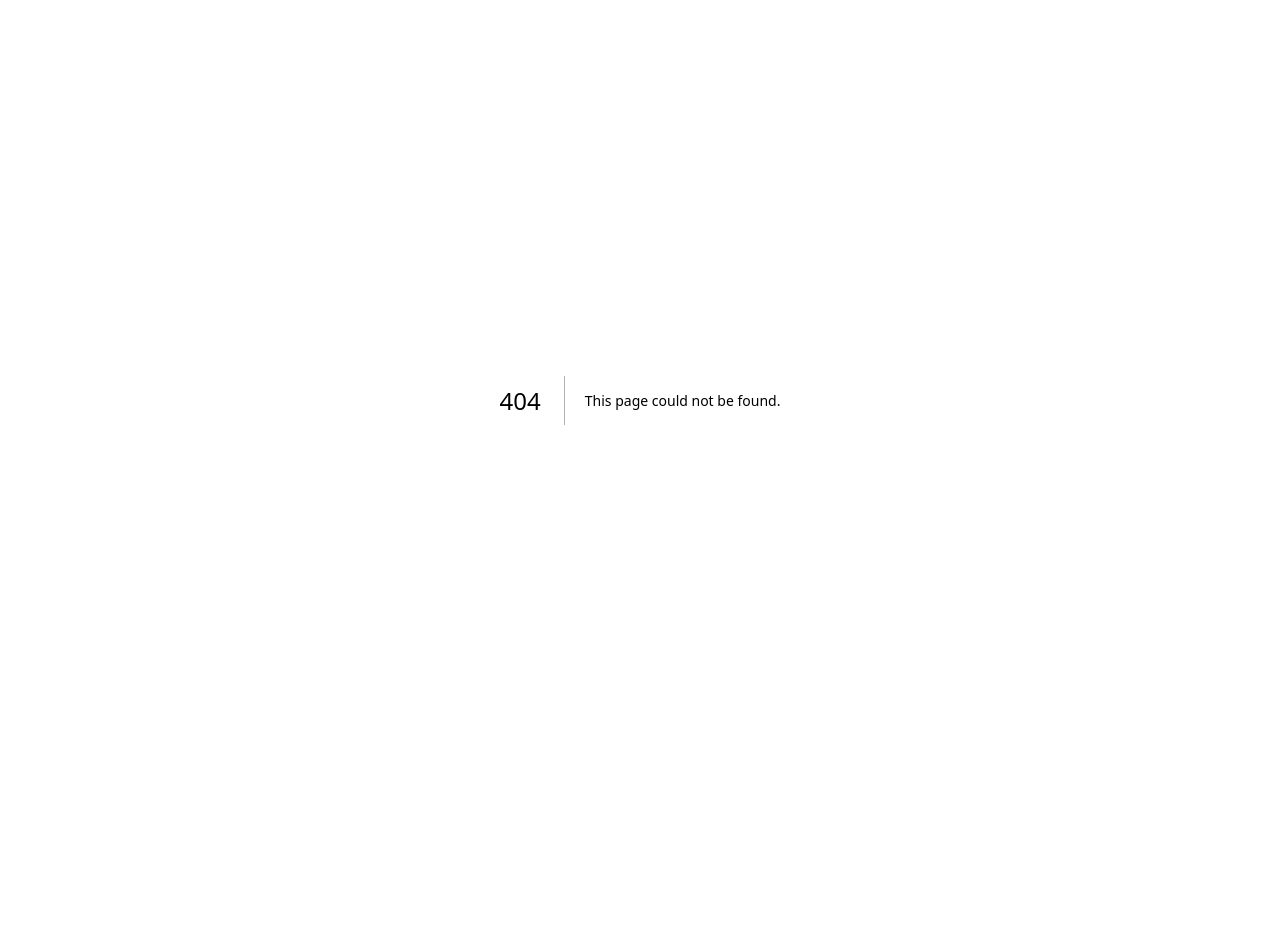
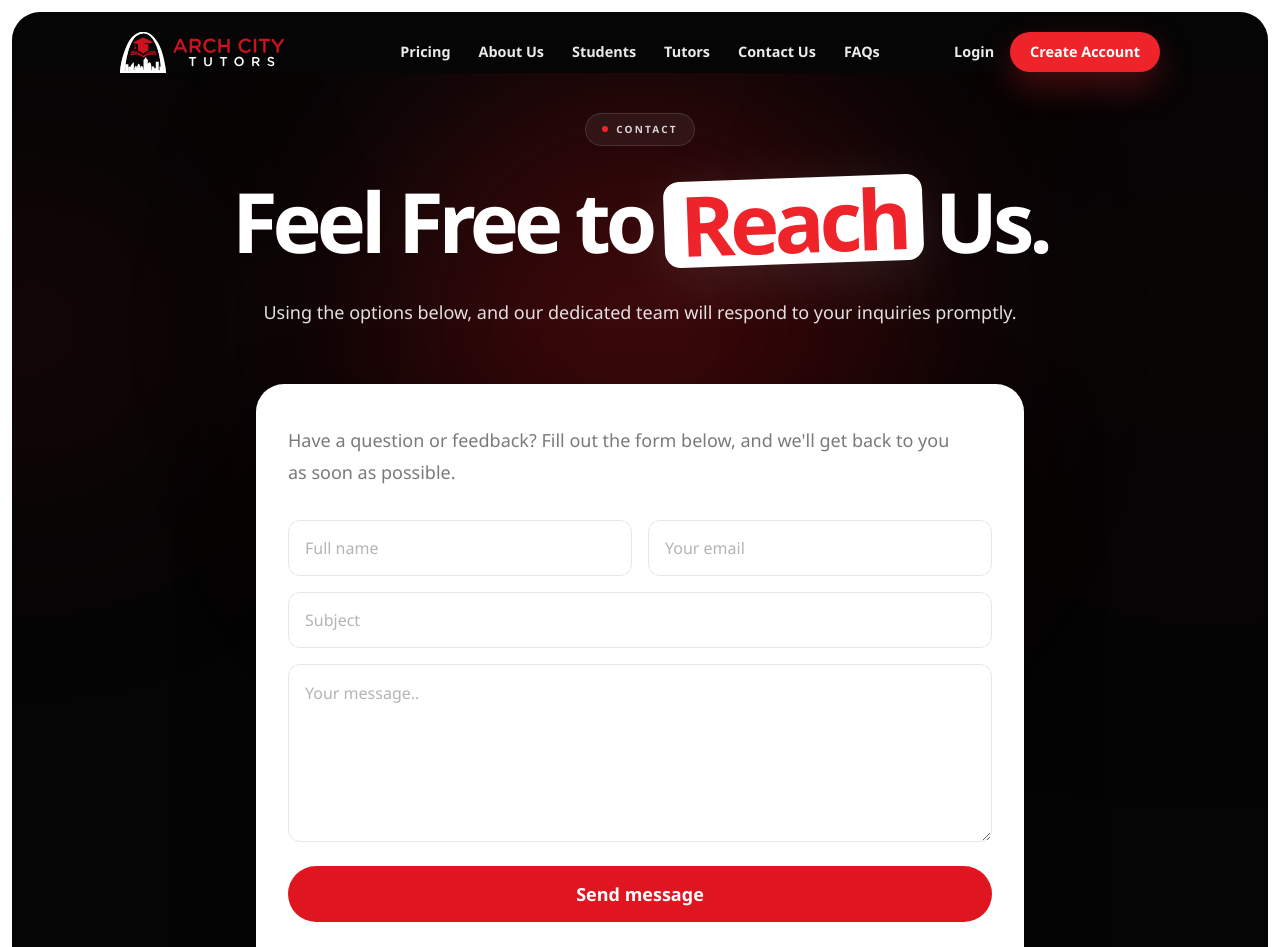
Before and after one commit to mmiskatul/arch-city, a Next.js app: page /contact in a window 1280 px wide. Before the commit this address had no page. Shown: the top 947 px of the page. Before the commit the page ends 800 px from the top, so only its background shows below. Built offline with nearby package versions, Linux system fonts and the light colour scheme.

Commit message:
add the contact page

```diff
--- /dev/null
+++ b/app/(marketing)/contact/page.tsx
@@ -0,0 +1,5 @@
+import { ContactPage } from "@/components/marketing/pages/contact-page";
+
+export default function Page() {
+  return <ContactPage />;
+}
--- /dev/null
+++ b/components/landing/contact-hero-section.tsx
@@ -0,0 +1,93 @@
+import Link from "next/link";
+
+export function ContactHeroSection({
+  thresholdId,
+}: {
+  thresholdId: string;
+}) {
+  return (
+    <section
+      id="contact"
+      className="relative overflow-hidden px-4 pb-20 pt-10 sm:px-6 lg:px-8"
+    >
+      <div className="absolute left-1/2 top-0 h-[32rem] w-[32rem] -translate-x-1/2 rounded-full bg-[#a50f15]/35 blur-[120px]" />
+      <div className="absolute left-[-10%] top-28 h-72 w-72 rounded-full bg-[#7f1015]/20 blur-[120px]" />
+      <div className="absolute right-[-8%] top-20 h-80 w-80 rounded-full bg-[#3c0b0d]/25 blur-[150px]" />
+
+      <div className="relative mx-auto flex max-w-4xl flex-col items-center text-center">
+        <div className="inline-flex items-center gap-2 rounded-full border border-white/12 bg-white/6 px-4 py-2 text-[10px] font-bold uppercase tracking-[0.22em] text-white/82">
+          <span className="h-1.5 w-1.5 rounded-full bg-[#ef242a]" />
+          Contact
+        </div>
+
+        <h1 className="mt-8 max-w-4xl text-4xl font-black tracking-[-0.06em] text-white sm:text-5xl lg:text-[5.2rem] lg:leading-[0.94]">
+          Feel Free to
+          <span className="mx-3 inline-block rotate-[-2deg] rounded-[1rem] bg-white px-4 py-1 text-[#ef242a] shadow-[0_12px_60px_rgba(255,255,255,0.1)]">
+            Reach
+          </span>
+          Us.
+        </h1>
+
+        <p className="mt-8 max-w-3xl text-base leading-8 text-white/88 sm:text-lg">
+          Using the options below, and our dedicated team will respond to your
+          inquiries promptly.
+        </p>
+      </div>
+
+      <div className="relative mx-auto mt-14 max-w-3xl">
+        <div className="rounded-[1.75rem] bg-white px-6 py-8 text-left text-[#111111] shadow-[0_28px_80px_rgba(0,0,0,0.32)] sm:px-8 sm:py-10">
+          <p className="max-w-2xl text-lg leading-8 text-[#7a7a7a]">
+            Have a question or feedback? Fill out the form below, and
+            we&apos;ll get back to you as soon as possible.
+          </p>
+
+          <form className="mt-8 grid gap-4">
+            <div className="grid gap-4 sm:grid-cols-2">
+              <input
+                type="text"
+                placeholder="Full name"
+                className="h-14 rounded-xl border border-[#ece6e4] px-4 text-base text-[#111111] outline-none transition placeholder:text-[#b4b4b4] focus:border-[#ef242a]"
+              />
+              <input
+                type="email"
+                placeholder="Your email"
+                className="h-14 rounded-xl border border-[#ece6e4] px-4 text-base text-[#111111] outline-none transition placeholder:text-[#b4b4b4] focus:border-[#ef242a]"
+              />
+            </div>
+
+            <input
+              type="text"
+              placeholder="Subject"
+              className="h-14 rounded-xl border border-[#ece6e4] px-4 text-base text-[#111111] outline-none transition placeholder:text-[#b4b4b4] focus:border-[#ef242a]"
+            />
+
+            <textarea
+              rows={6}
+              placeholder="Your message.."
+              className="rounded-xl border border-[#ece6e4] px-4 py-4 text-base text-[#111111] outline-none transition placeholder:text-[#b4b4b4] focus:border-[#ef242a]"
+            />
+
+            <button
+              type="button"
+              className="mt-2 inline-flex h-14 items-center justify-center rounded-full bg-[#df1620] px-8 text-lg font-bold text-white transition hover:bg-[#f02029]"
+            >
+              Send message
+            </button>
+          </form>
+
+          <p className="mt-5 text-center text-lg text-[#6b6b6b]">
+            Or drop us a message via{" "}
+            <Link
+              href="mailto:info@archcitytutors.com"
+              className="font-semibold text-[#df1620]"
+            >
+              email
+            </Link>
+          </p>
+        </div>
+      </div>
+
+      <div id={thresholdId} aria-hidden="true" className="mt-10 h-px w-full" />
+    </section>
+  );
+}
--- /dev/null
+++ b/components/landing/contact-methods-section.tsx
@@ -0,0 +1,142 @@
+import Link from "next/link";
+
+function FacebookIcon() {
+  return (
+    <svg viewBox="0 0 24 24" className="h-6 w-6" fill="currentColor" aria-hidden="true">
+      <path d="M13.5 22v-8h2.7l.4-3.1h-3.1V9c0-.9.3-1.5 1.6-1.5h1.7V4.7c-.3 0-1.3-.1-2.5-.1-2.5 0-4.2 1.5-4.2 4.4v1.9H8V14h2.6v8h2.9Z" />
+    </svg>
+  );
+}
+
+function InstagramIcon() {
+  return (
+    <svg viewBox="0 0 24 24" className="h-6 w-6" fill="currentColor" aria-hidden="true">
+      <path d="M7 2h10a5 5 0 0 1 5 5v10a5 5 0 0 1-5 5H7a5 5 0 0 1-5-5V7a5 5 0 0 1 5-5Zm0 2.2A2.8 2.8 0 0 0 4.2 7v10A2.8 2.8 0 0 0 7 19.8h10a2.8 2.8 0 0 0 2.8-2.8V7A2.8 2.8 0 0 0 17 4.2H7Zm10.4 1.7a.9.9 0 1 1 0 1.8.9.9 0 0 1 0-1.8ZM12 7a5 5 0 1 1 0 10 5 5 0 0 1 0-10Zm0 2.2A2.8 2.8 0 1 0 12 14.8 2.8 2.8 0 0 0 12 9.2Z" />
+    </svg>
+  );
+}
+
+function PhoneIcon() {
+  return (
+    <svg
+      viewBox="0 0 24 24"
+      className="h-7 w-7"
+      fill="none"
+      stroke="currentColor"
+      strokeWidth="2.1"
+      strokeLinecap="round"
+      strokeLinejoin="round"
+      aria-hidden="true"
+    >
+      <path d="M22 16.9v3a2 2 0 0 1-2.2 2 19.8 19.8 0 0 1-8.6-3.1 19.5 19.5 0 0 1-6-6A19.8 19.8 0 0 1 2.1 4.2 2 2 0 0 1 4.1 2h3a2 2 0 0 1 2 1.7l.5 3a2 2 0 0 1-.6 1.8L7.2 10a16 16 0 0 0 6.8 6.8l1.5-1.8a2 2 0 0 1 1.8-.6l3 .5A2 2 0 0 1 22 16.9Z" />
+    </svg>
+  );
+}
+
+function MailIcon() {
+  return (
+    <svg
+      viewBox="0 0 24 24"
+      className="h-7 w-7"
+      fill="none"
+      stroke="currentColor"
+      strokeWidth="2.1"
+      strokeLinecap="round"
+      strokeLinejoin="round"
+      aria-hidden="true"
+    >
+      <path d="M4 6h16v12H4z" />
+      <path d="m4 7 8 6 8-6" />
+    </svg>
+  );
+}
+
+function ArrowIcon() {
+  return (
+    <svg
+      viewBox="0 0 24 24"
+      className="h-5 w-5"
+      fill="none"
+      stroke="currentColor"
+      strokeWidth="2.2"
+      strokeLinecap="round"
+      strokeLinejoin="round"
+      aria-hidden="true"
+    >
+      <path d="M5 12h14" />
+      <path d="m13 5 7 7-7 7" />
+    </svg>
+  );
+}
+
+const contactCards = [
+  {
+    title: "(314)252-0967",
+    description: "Call us for any queries",
+    href: "tel:+13142520967",
+    icon: <PhoneIcon />,
+  },
+  {
+    title: "info@archcitytutors.com",
+    description: "Email us for any queries",
+    href: "mailto:info@archcitytutors.com",
+    icon: <MailIcon />,
+  },
+];
+
+export function ContactMethodsSection() {
+  return (
+    <section className="bg-white px-4 pb-20 pt-16 text-[#111111] sm:px-6 sm:pt-20 lg:px-8">
+      <div className="mx-auto max-w-6xl">
+        <div className="flex flex-col items-center text-center">
+          <div className="inline-flex items-center gap-2 rounded-full border border-[#e3d9d6] bg-white px-5 py-2 text-[11px] font-bold uppercase tracking-[0.2em] text-[#2d2d2d] shadow-[0_12px_30px_rgba(15,23,42,0.04)]">
+            <span className="h-1.5 w-1.5 rounded-full bg-[#df1620]" />
+            Contact
+          </div>
+
+          <h2 className="mt-8 max-w-4xl text-4xl font-black tracking-[-0.06em] text-[#111111] sm:text-5xl lg:text-[4.5rem] lg:leading-[0.95]">
+            Other Ways to
+            <span className="mx-3 inline-block rotate-[-2deg] rounded-[1rem] bg-[#fff1f1] px-4 py-1 text-[#ef242a] shadow-[0_8px_30px_rgba(239,36,42,0.08)]">
+              Reach
+            </span>
+            Us.
+          </h2>
+
+          <div className="mt-7 flex items-center gap-4 text-[#151515]">
+            <Link href="#" aria-label="Facebook" className="transition hover:text-[#df1620]">
+              <FacebookIcon />
+            </Link>
+            <Link href="#" aria-label="Instagram" className="transition hover:text-[#df1620]">
+              <InstagramIcon />
+            </Link>
+          </div>
+        </div>
+
+        <div className="mx-auto mt-12 grid max-w-5xl gap-6 lg:grid-cols-2">
+          {contactCards.map((card) => (
+            <Link
+              key={card.title}
+              href={card.href}
+              className="flex items-center gap-5 rounded-[1.5rem] bg-[#efe4e1] px-6 py-7 transition hover:scale-[1.01]"
+            >
+              <div className="flex h-16 w-16 shrink-0 items-center justify-center rounded-2xl bg-white text-[#df1620] shadow-[0_10px_25px_rgba(15,23,42,0.06)]">
+                {card.icon}
+              </div>
+              <div className="min-w-0 flex-1 text-left">
+                <div className="text-2xl font-black tracking-[-0.04em] text-[#111111]">
+                  {card.title}
+                </div>
+                <div className="mt-1 text-lg text-[#6b6666]">
+                  {card.description}
+                </div>
+              </div>
+              <div className="text-[#df1620]">
+                <ArrowIcon />
+              </div>
+            </Link>
+          ))}
+        </div>
+      </div>
+    </section>
+  );
+}
--- a/components/landing/footer-section.tsx
+++ b/components/landing/footer-section.tsx
@@ -29,13 +29,13 @@ const companyLinks = [
   { label: "Home", href: "/" },
   { label: "Pricing", href: "/pricing" },
   { label: "About us", href: "/about" },
-  { label: "Contact us", href: "/#contact" },
+  { label: "Contact us", href: "/contact" },
 ];
 
 const navLinks = [
   { label: "Students", href: "/students" },
   { label: "Tutors", href: "/tutors" },
-  { label: "FAQs", href: "/tutors#faqs" },
+  { label: "FAQs", href: "/contact#faqs" },
 ];
 
 const resourceLinks = [
--- a/components/landing/site-header.tsx
+++ b/components/landing/site-header.tsx
@@ -32,13 +32,16 @@ export function SiteHeader({
     { label: "About Us", href: "/about" },
     { label: "Students", href: "/students" },
     { label: "Tutors", href: "/tutors" },
-    { label: "Contact Us", href: "/#contact" },
+    { label: "Contact Us", href: "/contact" },
     {
       label: "FAQs",
       href:
-        pathname === "/pricing" || pathname === "/students" || pathname === "/tutors"
+        pathname === "/pricing" ||
+        pathname === "/students" ||
+        pathname === "/tutors" ||
+        pathname === "/contact"
           ? "#faqs"
-          : "/tutors#faqs",
+          : "/contact#faqs",
     },
   ];
 
--- /dev/null
+++ b/components/marketing/pages/contact-page.tsx
@@ -0,0 +1,21 @@
+import { ContactHeroSection } from "@/components/landing/contact-hero-section";
+import { ContactMethodsSection } from "@/components/landing/contact-methods-section";
+import { CTASection } from "@/components/landing/cta-section";
+import { FAQSection } from "@/components/landing/faq-section";
+import { FooterSection } from "@/components/landing/footer-section";
+import { SiteHeader } from "@/components/landing/site-header";
+
+export function ContactPage() {
+  return (
+    <main className="min-h-screen bg-white">
+      <section className="mx-2 mt-3 overflow-hidden rounded-[28px] bg-[#050505] text-white sm:mx-3">
+        <SiteHeader thresholdId="contact-sticky-threshold" />
+        <ContactHeroSection thresholdId="contact-sticky-threshold" />
+      </section>
+      <ContactMethodsSection />
+      <FAQSection />
+      <CTASection />
+      <FooterSection />
+    </main>
+  );
+}
```
